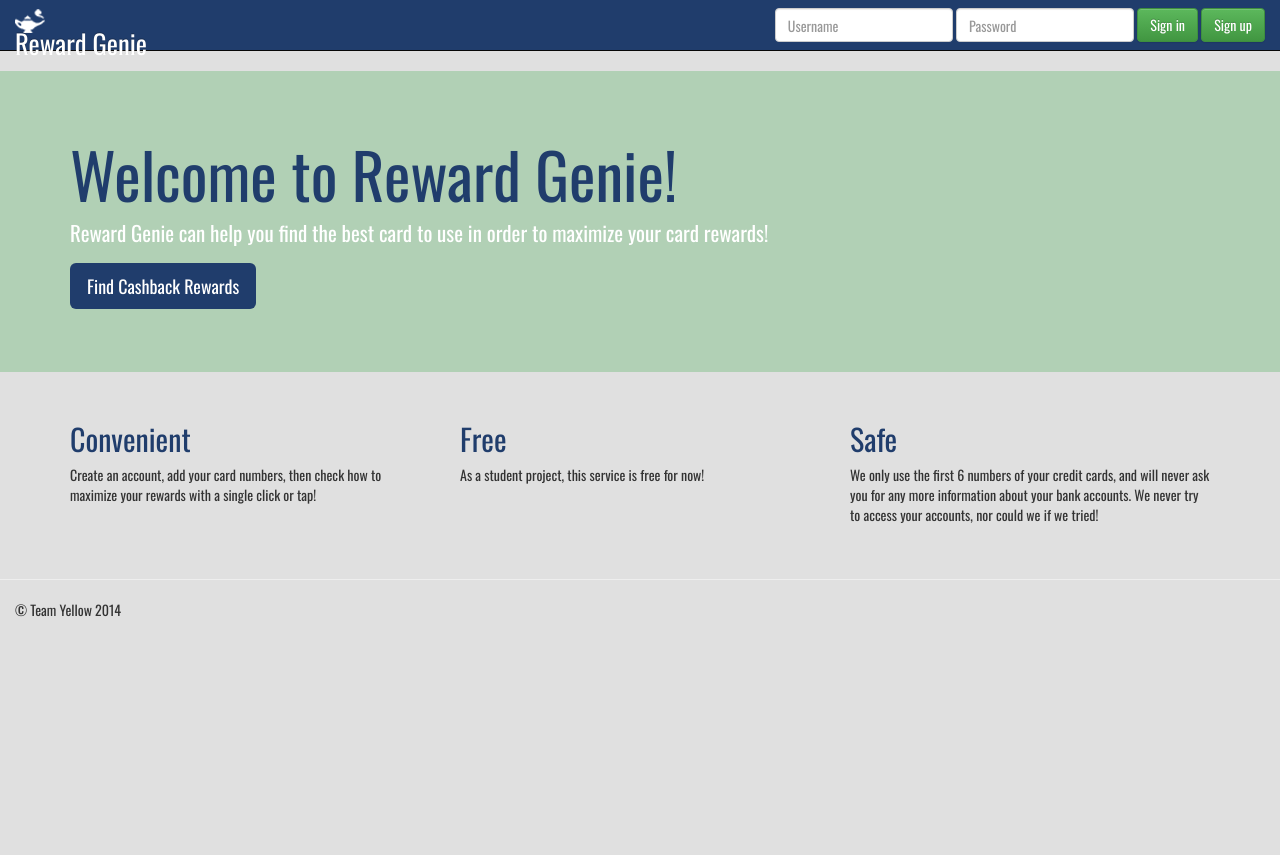
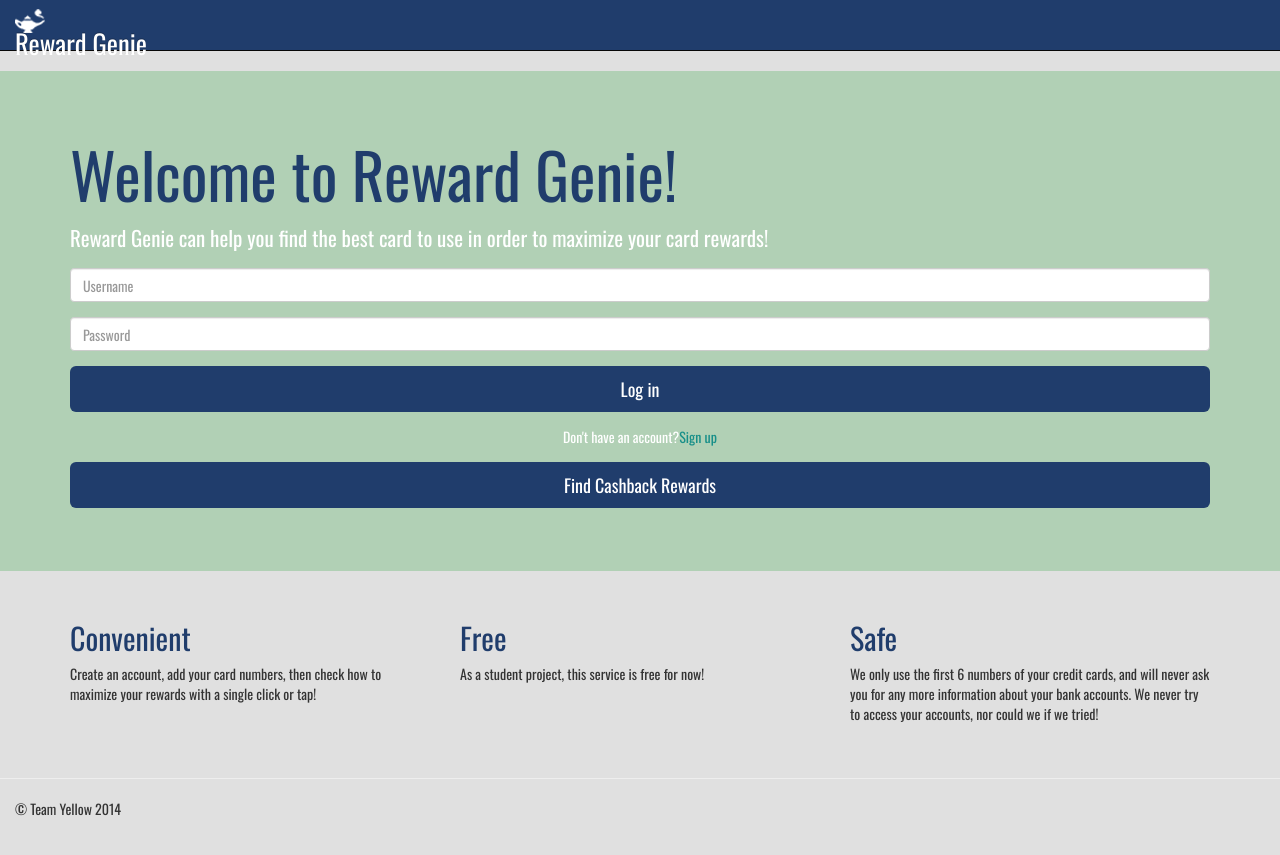
Before and after one commit to menlocaleb/rewardGenie, a Jekyll site: the page built from index.html, in a window 1280 px wide. Shown: the top 855 px of the page. Built offline with Jekyll 4.4.1, drawn with Linux system fonts in a browser that asks for light colours; nearby versions of some CDN libraries; Markdown is read by kramdown in place of the engine named in the settings.

Commit message:
move login form to index.html

```diff
--- a/_includes/header.html
+++ b/_includes/header.html
@@ -24,48 +24,16 @@
   <div class="navbar navbar-inverse navbar-static-top" role="navigation">
       <div class="container" id ="headerContainer">
         <div class="navbar-header">
-          <button type="button" class="navbar-toggle" data-toggle="collapse" data-target=".navbar-collapse">
-            <span class="sr-only">Toggle navigation</span>
-            <span class="icon-bar"></span>
-            <span class="icon-bar"></span>
-            <span class="icon-bar"></span>
-          </button>
           <a class="navbar-brand" href="index.html" id = "" style="color: #FFFFFF; font-size: 20pt">
 			<img src="img\lamp-genie-sm.png" alt="Reward Genie Logo" style="margin: -12px 5px 0px 0px;"/> Reward Genie
 		  </a>
+      <div style="margin: 7px 15px 0px 0px;float:right;">
+        <button type="button" class="btn btn-danger" id="logOutButton" style = "display:none;">Log Out</button>
+      </div>
         </div>
-        <div class="navbar-collapse collapse" >
-          <form class="navbar-form navbar-right" role="form" id = "signInForm" style = "display:none;">
-            <div class="form-group">
-              <input type="text" placeholder="Username" class="form-control" name = "username">
-            </div>
-            <div class="form-group">
-              <input type="password" placeholder="Password" class="form-control" name = "password">
-            </div>
-            <button type="submit" class="btn btn-success" id = "Signin" >Sign in</button>
-            <a class = "btn btn-success" id = "Signup" href = "#signUpPop">Sign up</a>
-            <!-- <button type="button" class="btn btn-danger">Log Out</button>  -->
-          </form>
 
-          <div class = "navbar-right" id = "login"  style = "display:none;">
-              <div class="dropdown btn-group" >
-                  <a data-toggle="dropdown" href="#" role = "button" id ="dropdownButton">Dropdown trigger
-                      <span class="caret"></span>
-                  </a>
 
-                      <ul class="dropdown-menu" role="menu" aria-labelledby="dropdownMenu1">
-                        <li role="presentation"><a role="menuitem" tabindex="-1" href="#">Add Credit Card</a></li>
-                        <li role="presentation"><a role="menuitem" tabindex="-1" href="#">Show My Current Cards</a></li>
-                        <li role="presentation"><a role="menuitem" tabindex="-1" href="#">Profile</a></li>
-                        <li role="presentation" class="divider"></li>
-                        <li role="presentation"><a role="menuitem" tabindex="-1" href="#">....</a></li>
-                      </ul>
-                </div>
 
-               <button type="button" class="btn btn-danger btn-group" id = "logOutButton">Log Out</button>
-
-          </div>
-       </div><!--/.navbar-collapse -->
       </div>
 
     </div>
--- a/css/style.css
+++ b/css/style.css
@@ -10,6 +10,8 @@ h2, h1, h3 {
 a, h4, h5, h6 {
 	color: #188F89;
 }
+
+
 
 .cardNumber{
 
@@ -40,6 +42,24 @@ a, h4, h5, h6 {
   padding-bottom: 1em;
   margin-bottom: 10px;
 }
+
+#Signin {
+
+  width: 100%;
+  margin-left:  0%;
+  margin-right: 10%;
+  background-color: #203D6C;
+  color:#FFFFFF;
+}
+
+#find-rewards-button{
+  width: 100%;
+  margin-right: 10%;
+  background-color: #203D6C;
+  color:#FFFFFF;
+}
+
+
 
 
 
--- a/index.html
+++ b/index.html
@@ -7,8 +7,26 @@ title: Reward Genie
           <div class="jumbotron" id="title">
             <div class="container">
               <h1 style="color:#203D6C">Welcome to Reward Genie!</h1>
+              <p id = "currentUserName"></p>
               <p>Reward Genie can help you find the best card to use in order to maximize your card rewards!</p>
           <!--<p><a href="addBank.html" class="btn btn-primary btn-lg" role="button">Add New Account</a></p>-->
+              <div id = "signInDiv">
+                <form class="" role="form" id = "signInForm" >
+                  <div class="form-group" >
+                    <input type="text" placeholder="Username" class="form-control" name = "username">
+                  </div>
+                  <div class="form-group">
+                    <input type="password" placeholder="Password" class="form-control" name = "password">
+                  </div>
+                  <button type="submit" class="btn btn-lg" id = "Signin" >Log in</button>
+                  <p></p>
+                </form>
+                <div style = "text-align:center; ">
+                <span>Don't have an account?</span><a class = "" id = "Signup" href = "#signUpPop">Sign up</a>
+
+                  <p></p>
+                </div>
+              </div>
           <p><a id="find-rewards-button" href="findRewards2.html" class="btn btn-lg" role="button" style="background-color: #203D6C; color:#FFFFFF">Find Cashback Rewards</a></p>
             </div>
     </div>
--- a/js/db.js
+++ b/js/db.js
@@ -129,17 +129,18 @@ function handleLogin(user){
 
 		if (!userLoginStatus){
 			userLoginStatus = true;
-			var button  = $("#dropdownButton");
+			var currentUserName  = $("#currentUserName");
 			var name = user.getUsername();
-			button.text(name);
+			currentUserName.text(name);
 			loginElement.show();
 			$('#map').show();
-			$('#signInForm').hide();
+			$('#signInDiv').hide();
 			$('#tab').show();
 			$("#tabControl").show();
-			$('#find-rewards-button').hide();
-			$('#title').hide();
-			$('#content').hide();
+			$("#logOutButton").show();
+			// $('#find-rewards-button').hide();
+			// $('#title').hide();
+			// $('#content').hide();
 			showTabBar();
 		//	var url = document.location.href;
 		//	if (url.substr(url.lastIndexOf('/')) !== "/findRewards.html") {
@@ -156,6 +157,7 @@ function handleLogin(user){
 			currentUser = null;
 			$('#myTab a[href="#home"]').tab('show')
 			Parse.User.logOut();
+			$("#logOutButton").hide();
 			$("#tabControl").hide();
 			//window.reload();
 			document.location.href = "/index.html";
```
Also changed, not shown: js/main.js (+0 -20 lines).
